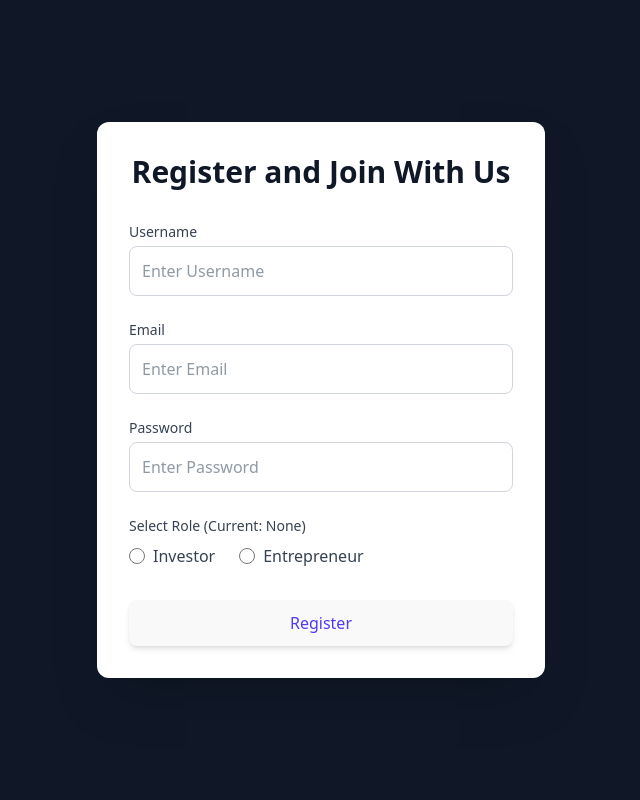
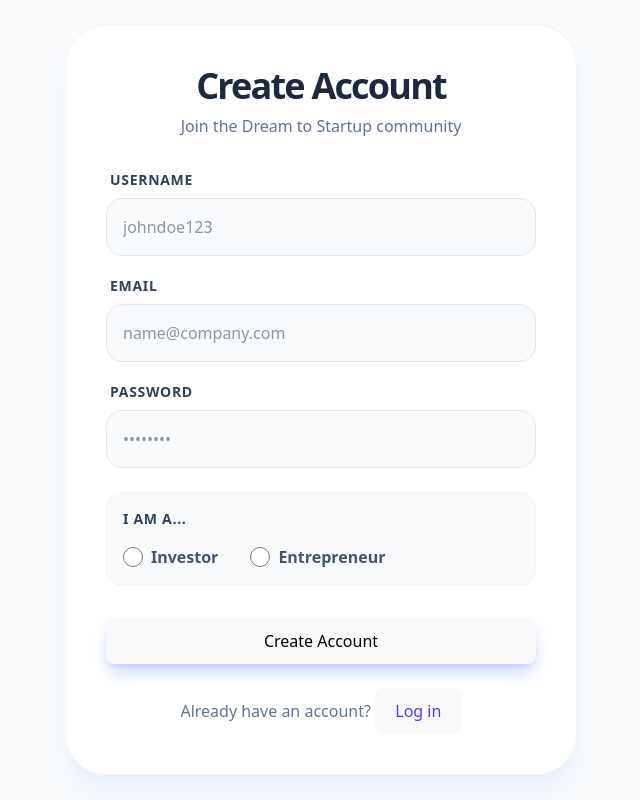
Before and after one commit to Sadhuanushya/Dream_to_startup, a React (Vite) app in the folder client/: page /register in a window 1280 px wide. Shown: the whole page, without its empty margins (319-959 px from the left). Built offline with nearby package versions, Linux system fonts and the light colour scheme.

Commit message:
updated page styling

```diff
--- a/client/src/pages/Home.jsx
+++ b/client/src/pages/Home.jsx
@@ -1,24 +1,116 @@
+import { useNavigate } from "react-router-dom";
 
-import { useNavigate } from "react-router-dom"
-export default function Home(){
-    const navigate=useNavigate();
-    const handleRegister=()=>{
-        navigate('/register')
-    }
-    const handleLogin=()=>{
-        navigate('/login')
-    }
-    return(
-        // bg-gray-900  min-h-screen flex items-center justify-center p-4
-        <div className="flex flex-col items-center justify-center w-screen min-h-screen bg-gray-50 px-4">
-        <h1 className="text-4xl font-bold text-navy-600 text-center mb-4">Dream to Startup</h1>
-        <p className="text-center text-gray-700 max-w-md mb-2">Join a community of innovators and visionaries.</p>
-        <p className="text-center text-gray-600 max-w-md mb-6">Create your profile, find investors, and start turning your dream project into a successful startup today.</p>
-        <div className="flex space-x-4">
-        <button onClick={handleRegister}  className="bg-indigo-600 hover:bg-indigo-700 text-gray font-semibold px-6 py-2 rounded-lg shadow-md transition">Register</button>
-        <button onClick={handleLogin} className="bg-gray-200 hover:bg-gray-300 text-gray-800 font-semibold px-6 py-2 rounded-lg shadow-md transition">Login</button>
+export default function Home() {
+  const navigate = useNavigate();
+  const handleRegister = () => navigate("/register");
+  const handleLogin = () => navigate("/login");
+
+  // Modern Professional Logo
+  const Logo = () => (
+    <div className="flex items-center gap-2 cursor-pointer group" onClick={() => navigate("/")}>
+      <div className="bg-indigo-600 p-2 rounded-xl shadow-lg shadow-indigo-100 group-hover:scale-110 transition-transform">
+        <svg xmlns="http://www.w3.org/2000/svg" width="24" height="24" viewBox="0 0 24 24" fill="none" stroke="white" strokeWidth="3" strokeLinecap="round" strokeLinejoin="round">
+          <path d="M4.5 16.5c-1.5 1.26-2 3.4-2 3.4s2.14-.5 3.4-2c1.76 1.35 4.31 1.05 5.7-.7l9-11c.7-.85.75-2.1.15-3-.6-.9-1.85-1.1-2.7-.4l-11 9c-1.75 1.39-2.05 3.94-.7 5.7Z"/>
+        </svg>
+      </div>
+      <span className="text-2xl font-black tracking-tighter text-slate-900 ">
+        Dream<span className="text-indigo-600">To</span>Startup
+      </span>
+    </div>
+  );
+
+  return (
+    <div className="w-screen min-h-screen bg-white text-slate-900 font-sans selection:bg-indigo-100">
+
+      {/* HEADER */}
+      <header className="fixed top-0 left-0 right-0 z-50 bg-white/80 backdrop-blur-xl border-b border-slate-100 px-8 h-20 flex justify-between items-center">
+        <Logo />
+        <div className="flex items-center gap-6">
+          <button onClick={handleLogin} className="text-sm font-bold text-slate-600 hover:text-indigo-600 transition">
+            Sign In
+          </button>
+          <button
+            onClick={handleRegister}
+            className="text-sm font-bold text-slate-600 hover:text-indigo-600 transition"
+          >
+            Get Started Free
+          </button>
         </div>
+      </header>
+
+      {/* HERO SECTION */}
+      <section className="relative pt-48 pb-32 px-6 flex flex-col items-center text-center bg-slate-50">
+        <div className="absolute inset-0 bg-[radial-gradient(circle_at_top,_var(--tw-gradient-stops))] from-indigo-100/40 via-transparent to-transparent -z-10"></div>
+
+        <div className="max-w-4xl">
+          <h1 className="text-6xl md:text-8xl font-black tracking-tighter text-slate-800 mb-8 leading-[0.9]">
+            Dream to Startup
+          </h1>
+
+          <p className="text-xl text-slate-500 max-w-2xl mx-auto mb-10 font-medium leading-relaxed">
+            Join a community of innovators and visionaries. Create your profile,
+            find investors, and start turning your idea into real success.
+          </p>
+
+          <div className="flex flex-col items-center justify-center gap-6">
+            {/* Main CTA Button - Restored Styling */}
+            <button
+              onClick={handleRegister}
+              className="bg-indigo-600 hover:bg-indigo-700 text-grey font-black px-14 py-4 rounded-2xl shadow-xl shadow-indigo-200 transition-all transform hover:-translate-y-1 active:scale-95 text-lg"
+            >
+              Register Now
+            </button>
+
+            {/* Secondary Login Prompt */}
+            <p className="text-slate-500 font-medium">
+              Already have an account?{" "}
+              <button
+                onClick={handleLogin}
+                className="text-indigo-600 font-bold hover:underline underline-offset-4"
+              >
+                Log in
+              </button>
+            </p>
+          </div>
         </div>
+      </section>
 
-    )
+      {/* SUCCESS STORIES */}
+      <section className="bg-slate-50 py-32 px-8 border-t border-slate-200">
+        <div className="max-w-7xl mx-auto">
+          <div className="flex flex-col md:flex-row justify-between items-end mb-16 gap-6">
+            <div className="max-w-xl">
+              <h2 className="text-indigo-600 font-black text-sm uppercase tracking-[0.3em] mb-4">Milestones</h2>
+              <h3 className="text-4xl md:text-5xl font-black text-slate-900 tracking-tight leading-none">Success Stories</h3>
+            </div>
+            <p className="text-slate-500 font-medium text-lg">Real founders. Real funding. Real growth.</p>
+          </div>
+
+          <div className="grid gap-8 md:grid-cols-3">
+            {[
+              { title: "Tech Bridge", desc: "Transformed their idea into a global software platform with funding from our network." },
+              { title: "Green Foods", desc: "Grew from a local startup to a national brand within 18 months, thanks to our investor community." },
+              { title: "HealthBee", desc: "Secured seed funding and grew user base to 100k+ within one year." }
+            ].map((story, i) => (
+              <div key={i} className="bg-white p-10 rounded-[2.5rem] shadow-sm border border-slate-100 hover:shadow-xl hover:border-indigo-200 transition-all duration-300 group">
+                <div className="w-12 h-12 bg-indigo-50 rounded-2xl mb-8 flex items-center justify-center text-indigo-600 group-hover:bg-indigo-600 group-hover:text-white transition-colors">
+                  <svg className="w-6 h-6" fill="none" stroke="currentColor" viewBox="0 0 24 24"><path strokeLinecap="round" strokeLinejoin="round" strokeWidth="3" d="M5 13l4 4L19 7"></path></svg>
+                </div>
+                <h4 className="text-2xl font-black text-slate-900 mb-4">{story.title}</h4>
+                <p className="text-slate-500 leading-relaxed font-medium italic">"{story.desc}"</p>
+              </div>
+            ))}
+          </div>
+        </div>
+      </section>
+
+      {/* FOOTER */}
+      <footer className="bg-white py-12 px-8 border-t border-slate-100">
+        <div className="max-w-7xl mx-auto flex flex-col md:flex-row justify-between items-center gap-8">
+          <Logo />
+          <p className="text-slate-400 font-bold text-sm">© 2026 Dream to Startup. Accelerating the future.</p>
+        </div>
+      </footer>
+    </div>
+  );
 }
--- a/client/src/pages/Login.jsx
+++ b/client/src/pages/Login.jsx
@@ -1,87 +1,107 @@
-import  {useState} from 'react';
-import {useNavigate} from 'react-router-dom'
-import {useContext} from 'react';
+import { useState } from 'react';
+import { useNavigate } from 'react-router-dom';
+import { useContext } from 'react';
 import UserContext from '../Context/UserContext';
-export default function Login(){
-    const {handleLogin}=useContext(UserContext)
-    const navigate=useNavigate();
-    const[form,SetForm]=useState({
-    email:"",
-    password:""
-    })
-    const[error,SetError]=useState({
-        email:'',
-        password:''
-    })
-        const loginData={
-            email:form.email,
-            password:form.password
+
+export default function Login() {
+  const { handleLogin } = useContext(UserContext);
+  const navigate = useNavigate();
+  const [form, SetForm] = useState({
+    email: "",
+    password: ""
+  });
+  const [error, SetError] = useState({
+    email: '',
+    password: ''
+  });
+
+  const loginData = {
+    email: form.email,
+    password: form.password
+  };
+
+  const resetForm = () => {
+    SetError({ email: '', password: '' });
+  };
+
+  const handleSubmit = () => {
+    let newErrors = {};
+    if (!form.email) {
+      newErrors.email = 'email required';
     }
-    const resetForm=()=>{
-    SetError({email:'',password:''});
-    }
-    const handleSubmit=()=>{
-    let newErrors={}
-    if(!form.email){
-        newErrors.email='email required'
-    }
-    if(!form.password){
-        newErrors.password='password required'
+    if (!form.password) {
+      newErrors.password = 'password required';
     }
     SetError(newErrors);
-    handleLogin(loginData,resetForm);
-}
-    return(
+    handleLogin(loginData, resetForm);
+  };
+
+  return (
     <>
-        <div className="bg-gray-900 w-screen min-h-screen flex items-center justify-center p-4">
-      <div className="bg-white p-8 rounded-xl shadow-2xl w-full max-w-md">
-      <h2 className="text-3xl font-extrabold text-gray-900 mb-8 text-center">
-          Login To Start
+      {/* Background changed to slate-50 with radial glow to match Home page */}
+      <div className="relative bg-slate-50 w-screen min-h-screen flex items-center justify-center p-4 overflow-hidden">
+        <div className="absolute inset-0 bg-[radial-gradient(circle_at_top,_var(--tw-gradient-stops))] from-indigo-100/40 via-transparent to-transparent -z-0"></div>
+
+        {/* Card Styling matches Home page bento-style */}
+        <div className="relative z-10 bg-white p-10 rounded-[2.5rem] shadow-xl shadow-indigo-100/50 border border-slate-100 w-full max-w-md">
+          <h2 className="text-4xl font-black text-slate-800 mb-2 text-center tracking-tighter">
+            Welcome Back
           </h2>
+          <p className="text-slate-500 text-center mb-8 font-medium">Login to your startup portal</p>
+
           <div className="mb-6">
-        <label  htmlFor="email" className="block text-sm font-medium text-gray-700 mb-1" >email</label>
+            <label htmlFor="email" className="block text-sm font-bold text-slate-700 mb-2 ml-1 uppercase tracking-wider">Email Address</label>
             <input
               id="email"
               type="text"
               value={form.email}
-            placeholder="Enter email"
+              placeholder="name@company.com"
               onChange={(e) => {
                 SetForm({
-      ...form, // Spread existing form values (e.g., keep the email)
-      [e.target.id]: e.target.value // Update the specific field (password)
+                  ...form,
+                  [e.target.id]: e.target.value
                 });
               }}
-        className="w-full p-3 border border-gray-300 rounded-lg focus:ring-indigo-500 focus:border-indigo-500 transition duration-150"/>
-       {error.email && <p className="text-sm text-red-500 mt-1">{error.email}</p>}
+              className="w-full p-4 bg-slate-50 border border-slate-200 rounded-2xl focus:ring-2 focus:ring-indigo-500 focus:bg-white outline-none transition-all" />
+            {error.email && <p className="text-xs text-red-500 mt-2 font-bold ml-1">{error.email}</p>}
           </div>
 
-        <div className="mb-6">
-        <label htmlFor="password" className="block text-sm font-medium text-gray-700 mb-1">password</label>
+          <div className="mb-8">
+            <label htmlFor="password" className="block text-sm font-bold text-slate-700 mb-2 ml-1 uppercase tracking-wider">Password</label>
             <input
               id="password"
-            type="text"
+              type="password"
               value={form.password}
-            placeholder="Enter password"
+              placeholder="••••••••"
               onChange={(e) => {
                 SetForm({
-      ...form, // Spread existing form values (e.g., keep the email)
-      [e.target.id]: e.target.value // Update the specific field (password)
+                  ...form,
+                  [e.target.id]: e.target.value
                 });
               }}
-
-        className="w-full p-3 border border-gray-300 rounded-lg focus:ring-indigo-500 focus:border-indigo-500 transition duration-150"/>
-         {error.password && <p className="text-sm text-red-500 mt-1">{error.password}</p>}
+              className="w-full p-4 bg-slate-50 border border-slate-200 rounded-2xl focus:ring-2 focus:ring-indigo-500 focus:bg-white outline-none transition-all" />
+            {error.password && <p className="text-xs text-red-500 mt-2 font-bold ml-1">{error.password}</p>}
           </div>
 
           <button
             type="submit"
-            className="w-full bg-indigo-600 text-black p-3 rounded-lg font-semibold hover:bg-indigo-700 transition duration-200 shadow-md"
+            className="w-full bg-indigo-600 text-black  p-4 rounded-2xl font-black text-lg hover:bg-indigo-700 transition-all shadow-lg shadow-indigo-200 active:scale-95"
             onClick={handleSubmit}>
             Login
           </button>
 
+          {/* New Line: Register redirect */}
+          <p className="text-center mt-8 text-slate-500 font-medium">
+            Don't have an account?{" "}
+            <button
+              onClick={() => navigate("/register")}
+              className="text-indigo-600 font-bold hover:underline underline-offset-4"
+            >
+              Register now
+            </button>
+          </p>
         </div>
       </div>
     </>
-    )
+  );
 }
--- a/client/src/pages/Register.jsx
+++ b/client/src/pages/Register.jsx
@@ -1,9 +1,11 @@
 import { useState } from "react";
 import UserContext from "../Context/UserContext";
 import { useContext } from "react";
+import { useNavigate } from "react-router-dom";
 
 export default function Register() {
-  const {handleRegister} =useContext(UserContext);
+  const { handleRegister } = useContext(UserContext);
+  const navigate = useNavigate();
   const [username, setUsername] = useState("");
   const [email, setEmail] = useState("");
   const [password, setPassword] = useState("");
@@ -20,13 +22,11 @@
     setRole(selectedRole);
   };
 
-  const resetForm=()=>{
+  const resetForm = () => {
     setErrors({ username: '', email: '', password: '', role: '' });
-  }
+  };
+
   const handleSubmit = async () => {
-
-
-
     let newErrors = {};
     if (!username) {
       newErrors.username = 'Username is required.';
@@ -43,121 +43,127 @@
 
     setErrors(newErrors);
 
-
+    if (Object.keys(newErrors).length === 0) {
       const RegisterData = {
         username,
         email,
         password,
         role
       };
-      handleRegister(RegisterData,resetForm);
+      handleRegister(RegisterData, resetForm);
+    }
   };
 
   return (
-    <div className="bg-gray-900 w-screen min-h-screen flex items-center justify-center p-4">
-      <div className="bg-white p-8 rounded-xl shadow-2xl w-full max-w-md">
-        <h2 className="text-3xl font-extrabold text-gray-900 mb-8 text-center">
-          Register and Join With Us
+    <div className="relative bg-slate-50 w-screen min-h-screen flex items-center justify-center p-6 overflow-hidden font-sans">
+      {/* Background radial glow matching Home/Login */}
+      <div className="absolute inset-0 bg-[radial-gradient(circle_at_top,_var(--tw-gradient-stops))] from-indigo-100/40 via-transparent to-transparent -z-0"></div>
+
+      <div className="relative z-10 bg-white p-10 rounded-[2.5rem] shadow-xl shadow-indigo-100/50 border border-slate-100 w-full max-w-lg">
+        <h2 className="text-4xl font-black text-slate-800 mb-2 text-center tracking-tighter">
+          Create Account
         </h2>
+        <p className="text-slate-500 text-center mb-8 font-medium">Join the Dream to Startup community</p>
 
-
-        <div className="mb-6">
-          <label htmlFor="username" className="block text-sm font-medium text-gray-700 mb-1">
+        {/* Username Field */}
+        <div className="mb-5">
+          <label htmlFor="username" className="block text-sm font-bold text-slate-700 mb-2 ml-1 uppercase tracking-wider">
             Username
           </label>
           <input
             id="username"
             type="text"
             value={username}
-            placeholder="Enter Username"
-            onChange={(e) => {
-              setUsername(e.target.value);
-            }}
-            className="w-full p-3 border border-gray-300 rounded-lg focus:ring-indigo-500 focus:border-indigo-500 transition duration-150"
+            placeholder="johndoe123"
+            onChange={(e) => setUsername(e.target.value)}
+            className="w-full p-4 bg-slate-50 border border-slate-200 rounded-2xl focus:ring-2 focus:ring-indigo-500 focus:bg-white outline-none transition-all"
           />
-
-          {errors.username && <p className="text-sm text-red-500 mt-1">{errors.username}</p>}
+          {errors.username && <p className="text-xs text-red-500 mt-2 font-bold ml-1">{errors.username}</p>}
         </div>
 
-
-        <div className="mb-6">
-          <label htmlFor="email" className="block text-sm font-medium text-gray-700 mb-1">
+        {/* Email Field */}
+        <div className="mb-5">
+          <label htmlFor="email" className="block text-sm font-bold text-slate-700 mb-2 ml-1 uppercase tracking-wider">
             Email
           </label>
           <input
             id="email"
             type="email"
             value={email}
-            placeholder="Enter Email"
-            onChange={(e) => {
-              setEmail(e.target.value);
-            }}
-            className="w-full p-3 border border-gray-300 rounded-lg focus:ring-indigo-500 focus:border-indigo-500 transition duration-150"
+            placeholder="name@company.com"
+            onChange={(e) => setEmail(e.target.value)}
+            className="w-full p-4 bg-slate-50 border border-slate-200 rounded-2xl focus:ring-2 focus:ring-indigo-500 focus:bg-white outline-none transition-all"
           />
-          {errors.email && <p className="text-sm text-red-500 mt-1">{errors.email}</p>}
+          {errors.email && <p className="text-xs text-red-500 mt-2 font-bold ml-1">{errors.email}</p>}
         </div>
 
-
+        {/* Password Field */}
         <div className="mb-6">
-          <label htmlFor="password" className="block text-sm font-medium text-gray-700 mb-1">
+          <label htmlFor="password" className="block text-sm font-bold text-slate-700 mb-2 ml-1 uppercase tracking-wider">
             Password
           </label>
           <input
             id="password"
             type="password"
             value={password}
-            placeholder="Enter Password"
-            onChange={(e) => {
-              setPassword(e.target.value);
-            }}
-            className="w-full p-3 border border-gray-300 rounded-lg focus:ring-indigo-500 focus:border-indigo-500 transition duration-150"
+            placeholder="••••••••"
+            onChange={(e) => setPassword(e.target.value)}
+            className="w-full p-4 bg-slate-50 border border-slate-200 rounded-2xl focus:ring-2 focus:ring-indigo-500 focus:bg-white outline-none transition-all"
           />
-          {errors.password && <p className="text-sm text-red-500 mt-1">{errors.password}</p>}
+          {errors.password && <p className="text-xs text-red-500 mt-2 font-bold ml-1">{errors.password}</p>}
         </div>
 
-        <div className="mb-8 space-y-2">
-            <label className="block text-sm font-medium text-gray-700 mb-2">
-                Select Role (Current: {role || 'None'})
+        {/* Role Selection */}
+        <div className="mb-8 p-4 bg-slate-50 rounded-2xl border border-slate-100">
+          <label className="block text-sm font-bold text-slate-700 mb-4 uppercase tracking-wider">
+            I am a...
           </label>
-            <div className="flex space-x-6">
-                <label className="inline-flex items-center text-gray-700">
+          <div className="flex space-x-8">
+            <label className="inline-flex items-center cursor-pointer group">
               <input
                 type="radio"
                 name="role"
                 value="investor"
                 checked={role === "investor"}
                 onChange={handleRoleChange}
-                        className="form-radio h-4 w-4 text-indigo-600 border-gray-300 focus:ring-indigo-500"
+                className="form-radio h-5 w-5 text-indigo-600 border-slate-300 focus:ring-indigo-500"
               />
-                    <span className="ml-2">Investor</span>
+              <span className="ml-2 font-bold text-slate-600 group-hover:text-indigo-600 transition-colors">Investor</span>
             </label>
-                <label className="inline-flex items-center text-gray-700">
+            <label className="inline-flex items-center cursor-pointer group">
               <input
                 type="radio"
                 name="role"
                 value="entrepreneur"
                 checked={role === "entrepreneur"}
                 onChange={handleRoleChange}
-                        className="form-radio h-4 w-4 text-indigo-600 border-gray-300 focus:ring-indigo-500"
+                className="form-radio h-5 w-5 text-indigo-600 border-slate-300 focus:ring-indigo-500"
               />
-                    <span className="ml-2">Entrepreneur</span>
+              <span className="ml-2 font-bold text-slate-600 group-hover:text-indigo-600 transition-colors">Entrepreneur</span>
             </label>
           </div>
-            {errors.role && <p className="text-sm text-red-500 mt-1">{errors.role}</p>}
+          {errors.role && <p className="text-xs text-red-500 mt-2 font-bold">{errors.role}</p>}
         </div>
 
-
-
+        {/* Submit Button */}
         <button
-            type="button" // Use type="button" to prevent default form submission
-            className="w-full bg-indigo-600 text-indigo-600 p-3 rounded-lg font-semibold hover:bg-indigo-700 transition duration-200 shadow-md"
+          type="button"
+          className="w-full bg-indigo-600 text-black p-4 rounded-2xl font-black text-lg hover:bg-indigo-700 transition-all shadow-lg shadow-indigo-200 active:scale-95 mb-6"
           onClick={handleSubmit}>
-            Register
+          Create Account
         </button>
 
+        {/* Already have account redirect */}
+        <p className="text-center text-slate-500 font-medium">
+          Already have an account?{" "}
+          <button
+            onClick={() => navigate("/login")}
+            className="text-indigo-600 font-bold hover:underline underline-offset-4"
+          >
+            Log in
+          </button>
+        </p>
       </div>
-
     </div>
-
   );
 }
```
Lines whose indentation alone changed are shown as unchanged.
